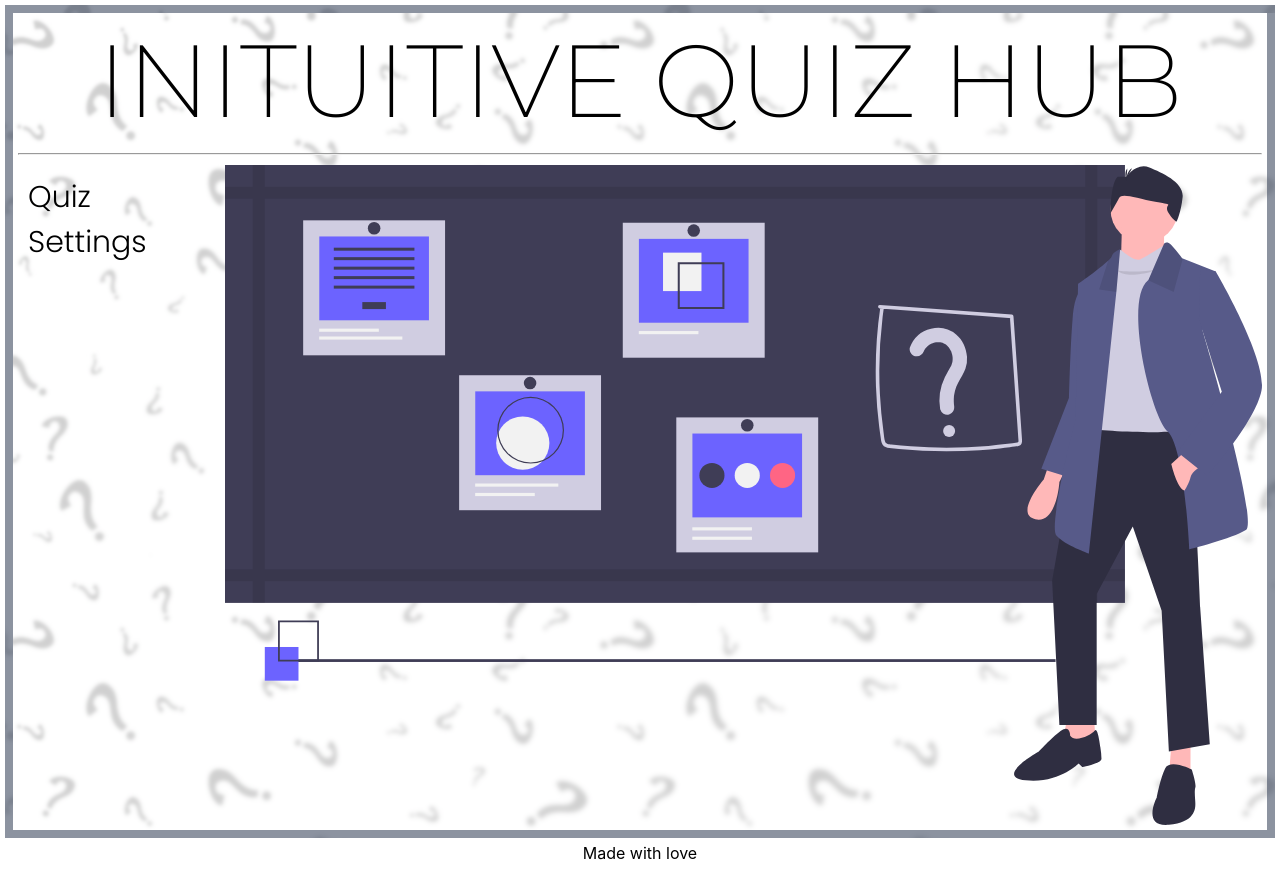
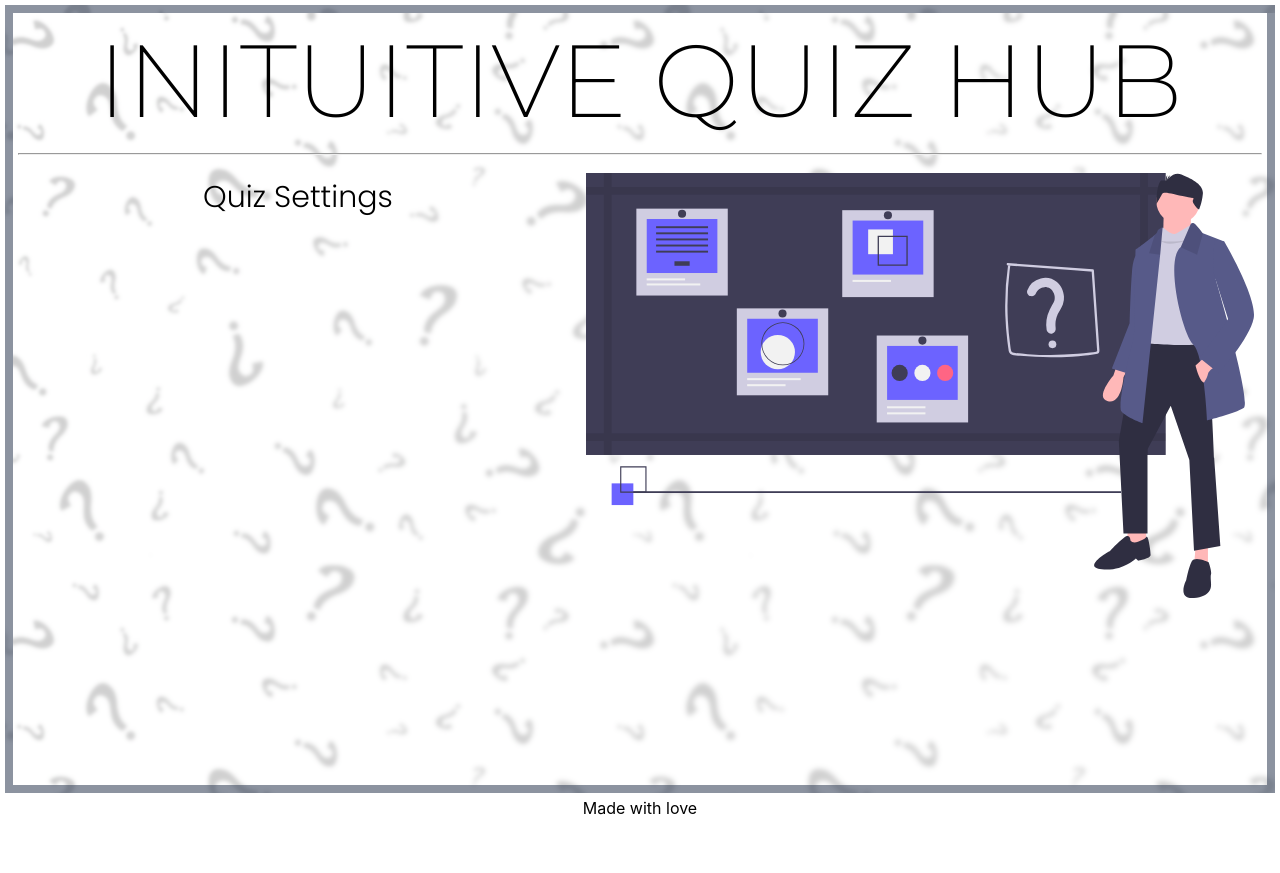
Before and after one commit to AlexsandrKotobus/qz1, a React (Create React App) app: page / in a window 1280 px wide. After the commit the page ends 828 px from the top, so only its background shows below. Built offline with nearby package versions, Linux system fonts and the light colour scheme.

Commit message:
Home+style

```diff
--- a/src/Pages/Home/Home.css
+++ b/src/Pages/Home/Home.css
@@ -11,3 +11,8 @@
     font-family: "Poppins", sans-serif;
     font-weight: 300;
 }
+.banner{
+    width: 55%;
+    align-self: center;
+    padding: 8px;
+}
```
